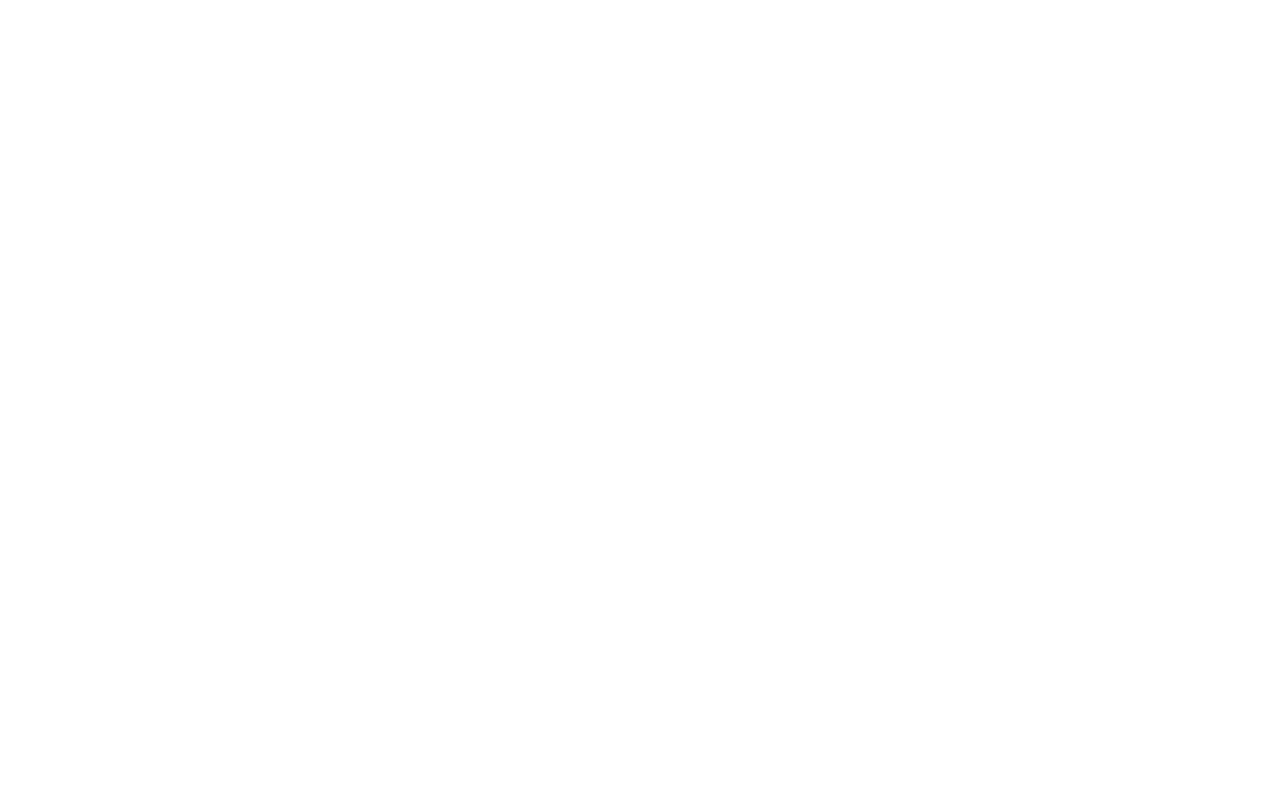
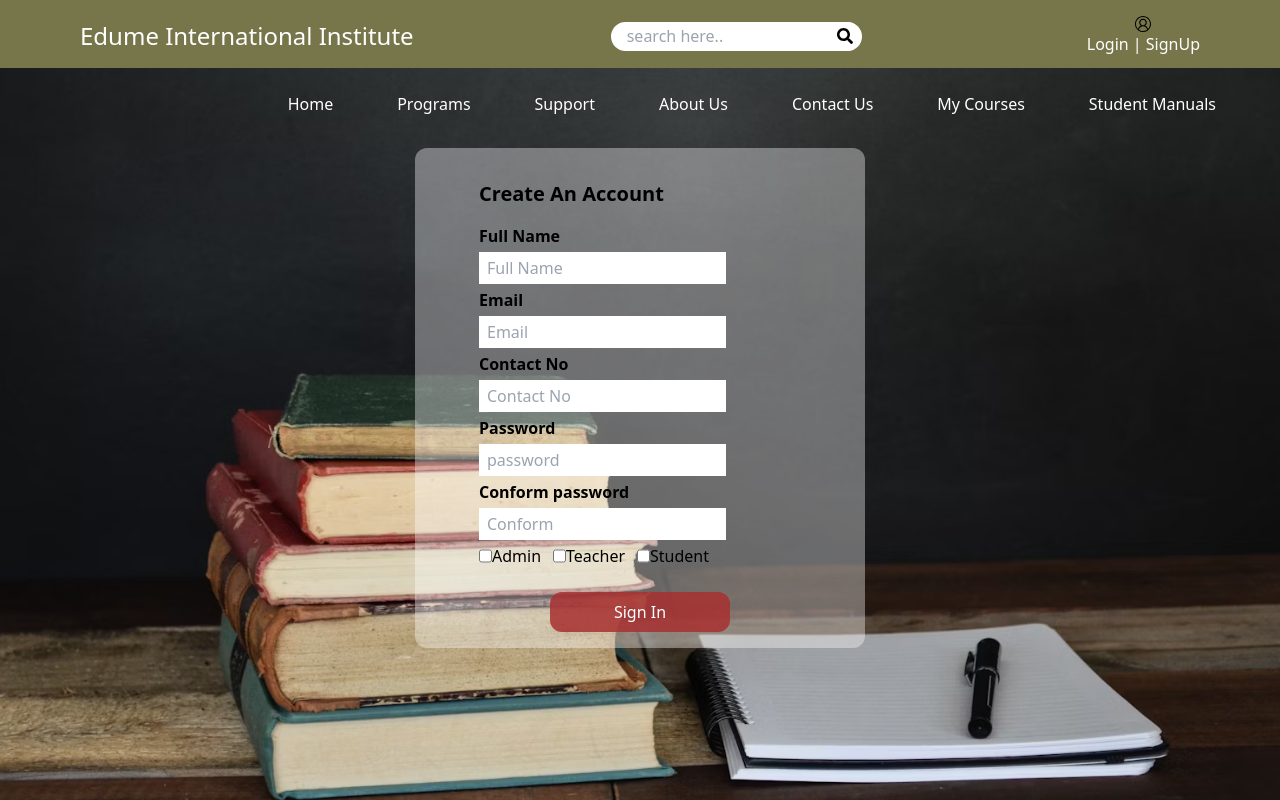
Before and after one commit to KasunDimantha/Edume-International-Institute, a React (Vite) app in the folder EdumeLMS/: page /signUpPage in a window 1280 px wide. Before the commit this address had no page. Shown: the top 800 px of the page. Built offline with nearby package versions, Linux system fonts and the light colour scheme.

Commit message:
create signup page

```diff
--- a/EdumeLMS/src/App.jsx
+++ b/EdumeLMS/src/App.jsx
@@ -14,7 +14,7 @@
         <Routes>
           <Route exact path="/"  element={<Home_Page/>}/>
           <Route exact path="/signInPage"  element={<SignIn_Page/>} />
-          {/*<Route exact path="/signUpPage"  element={<SignUp_Page/>} />  */}
+          <Route exact path="/signUpPage"  element={<SignUp_Page/>} />
         </Routes>
       </Router>
     </>
--- a/EdumeLMS/src/pages/component/SignUp.jsx
+++ b/EdumeLMS/src/pages/component/SignUp.jsx
@@ -1,9 +1,60 @@
 import React from 'react'
+import signupimg from './img/photo02.avif'
 
 function SignUp() {
   return (
-    <div>
+    <div className='h-h100 text-center'>
+      <img src={signupimg} alt="signinimg" className='h-h100 w-w100%'/>
 
+      <div className="flex justify-center absolute w-w100% text-center pl-5 pr-5 top-32 ">
+          <div className="text-start font-sans rounded-xl bg-[#ffffff5e] w-w450 h-h500 m-5">
+            <h2 className='mt-8 pl-16 font-bold text-xl'>Create An Account</h2>
+
+            <div className="mt-4 pl-16">
+            <p className='font-bold mb-1'>Full Name</p>
+            <input type="text"  placeholder='Full Name' className='border-non outline-none pt-1 pb-1 pl-2 pr-2 font-sans text-1xl'/>
+          </div>
+
+          <div className="mt-1 pl-16">
+            <p className='font-bold mb-1'>Email</p>
+            <input type="text"  placeholder='Email' className='border-non outline-none pt-1 pb-1 pl-2 pr-2 font-sans text-1xl'/>
+          </div>
+
+          <div className="mt-1 pl-16">
+            <p className='font-bold mb-1'>Contact No</p>
+            <input type="text"  placeholder='Contact No' className='border-non outline-none pt-1 pb-1 pl-2 pr-2 font-sans text-1xl'/>
+          </div>
+
+          <div className="mt-1 pl-16">
+            <p className='font-bold mb-1'>Password</p>
+            <input type="text"  placeholder='password' className='border-non outline-none pt-1 pb-1 pl-2 pr-2 font-sans text-1xl'/>
+          </div>
+
+          <div className="mt-1 pl-16">
+            <p className='font-bold mb-1'>Conform password</p>
+            <input type="text"  placeholder='Conform' className='border-non outline-none pt-1 pb-1 pl-2 pr-2 font-sans text-1xl'/>
+          </div>
+
+          <div className='flex pl-16 mt-1'>
+            <div className='flex pr-3'>
+              <input type="checkbox" name="Admin" id="" />
+              <p>Admin</p>
+            </div>
+            <div className='flex  pr-3'>
+              <input type="checkbox" name="Teacher" id="" />
+              <p>Teacher</p>
+            </div>
+            <div className='flex pr-3'>
+              <input type="checkbox" name="Student" id="" />
+              <p>Student</p>
+            </div>
+          </div>
+
+          <div className='flex justify-center mt-6'>
+            <button className='text-5 border-none cursor-pointer bg-[#a83030d7] text-white pt-2 pb-2 pl-16 pr-16 rounded-xl'>Sign In</button>
+          </div>
+          </div>
+      </div>
     </div>
   )
 }
```
